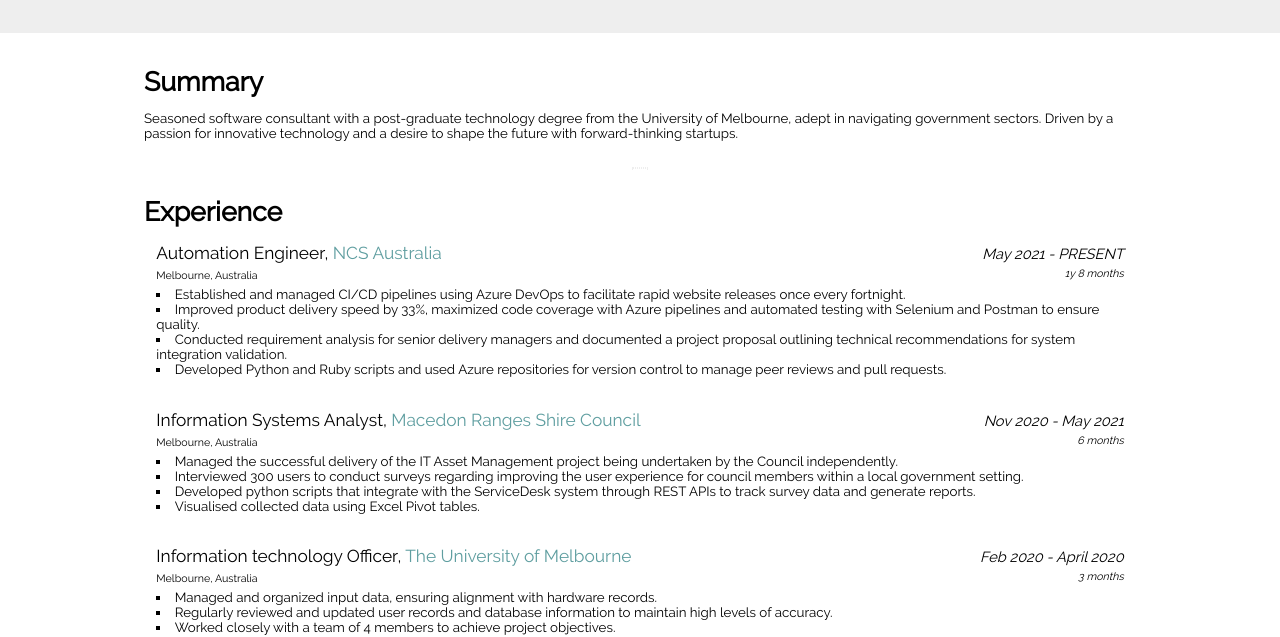
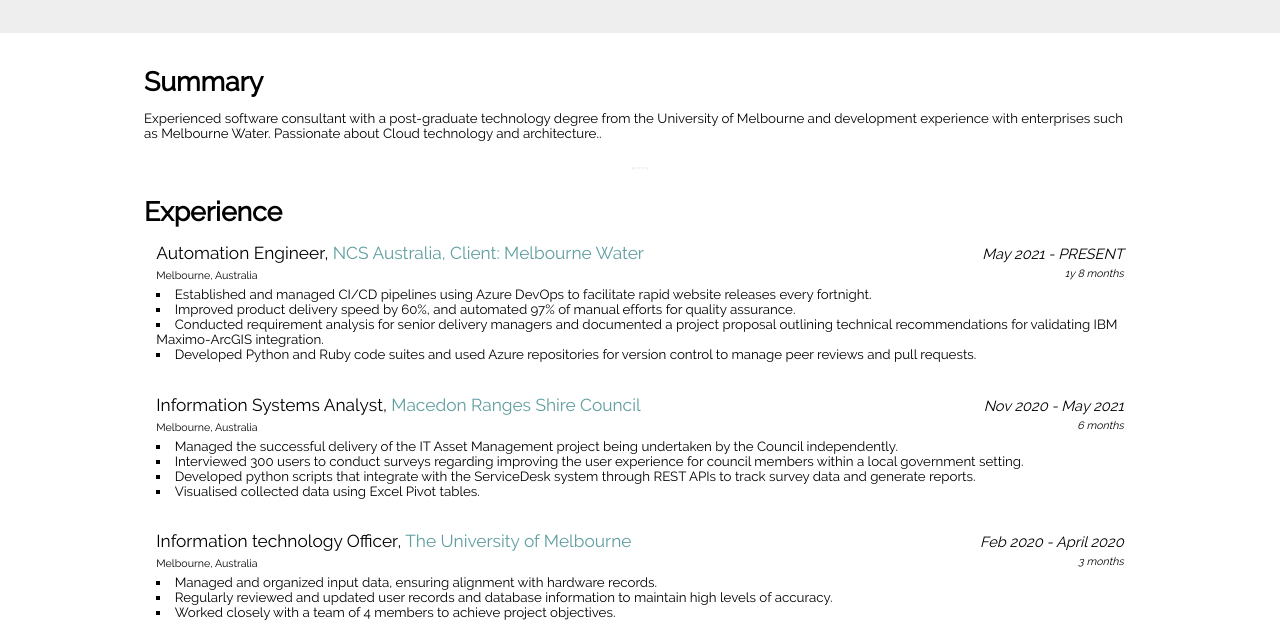
Before and after one commit to PR229/cloud-resume, a plain HTML site: page index.html in a window 1280 px wide. Shown: the part 165-802 px from the top of the page. Drawn offline with Linux system fonts and the light colour scheme.

Commit message:
Updating resume summary

```diff
--- a/index.html
+++ b/index.html
@@ -10,8 +10,7 @@
     <link rel="apple-touch-icon-precomposed" href="favicon.ico">
     <title>prajakta.jangle</title>
     <meta property="og:title" content="stypr.">
-    <meta property="og:url" content="https://stypr.com/">
-    <meta property="og:image" content="https://stypr.com/logo.png">
+    <meta property="og:url" content="https://prajj.com/">
     <meta property="og:description" content="Prajakta Jangle &mdash; Yet another security enthusiast.">
     <link href="./static/praj.css" rel="stylesheet" type="text/css">
     <!--[if lt IE 9]><script src="./static/html5.js"></script><![endif]-->
@@ -34,22 +33,22 @@
         <div class="container">
             <div class="summary">
                 <h1> Summary </h1>
-                <p>Seasoned software consultant with a post-graduate technology degree from the University of Melbourne, adept in navigating government sectors. Driven by a passion for innovative technology and a desire to shape the future with forward-thinking startups.</p>
+                <p>Experienced software consultant with a post-graduate technology degree from the University of Melbourne and development experience with enterprises such as Melbourne Water. Passionate about Cloud technology and architecture..</p>
               </div>
             <hr>
             <div class="experience">
                 <h1>Experience</h1>
                 <table>
                     <tr>
-                        <td class="title">Automation Engineer, <a href="https://www.ncs.co/en-au/">NCS Australia</a><br><span class="elapsed">Melbourne, Australia</span></td>
+                        <td class="title">Automation Engineer, <a href="https://www.ncs.co/en-au/">NCS Australia, Client: Melbourne Water</a><br><span class="elapsed">Melbourne, Australia</span></td>
                         <td class="duration">May 2021 - PRESENT<span class="elapsed"><br>1y 8 months</span></td>
                     </tr>
                     <tr>
                         <td colspan=2 class="description">
-                            <li> Established and managed CI/CD pipelines using Azure DevOps to facilitate rapid website releases once every fortnight.
-                            <br><li> Improved product delivery speed by 33%, maximized code coverage with Azure pipelines and automated testing with Selenium and Postman to ensure quality.
-                            <br><li> Conducted requirement analysis for senior delivery managers and documented a project proposal outlining technical recommendations for system integration validation.
-                            <br><li> Developed Python and Ruby scripts and used Azure repositories for version control to manage peer reviews and pull requests.
+                            <li> Established and managed CI/CD pipelines using Azure DevOps to facilitate rapid website releases every fortnight.
+                            <br><li> Improved product delivery speed by 60%, and automated 97% of manual efforts for quality assurance.
+                            <br><li> Conducted requirement analysis for senior delivery managers and documented a project proposal outlining technical recommendations for validating IBM Maximo-ArcGIS integration.
+                            <br><li> Developed Python and Ruby code suites and used Azure repositories for version control to manage peer reviews and pull requests.
                         </td>
                     </tr>
                 </table>
@@ -137,8 +136,8 @@
                         <td colspan=2 class="description">
                             <div style="margin-top:-5pt;"><a href="https://cloudresumechallenge.dev/">cloudresumechallenge.dev</a></div>
                             <br> <li> This resume is written using HTML and CSS and deployed on the Google Cloud Platform.
-                            <!-- <br> <li> Most of challenges are solely developed and tested by me. all challenges are sandboxed seperately. -->
-                            <br> <li> Sourcecode of the website is currently available on <a href="https://github.com/PR229/Cloud-Resume-Challenge">//github.com/praj/cloudresumechallenge</a>
+                            <br> <li> Built a cloudbuild YAML file and a cloudbuild trigger such that a website build is triggered automatically upon pushing to the github repository.
+                            <br> <li> Sourcecode of the website is currently available on <a href="https://github.com/PR229/Cloud-Resume">//github.com/praj/cloudresumechallenge</a>
                             <br>
                         </td>
                     </tr>
```
